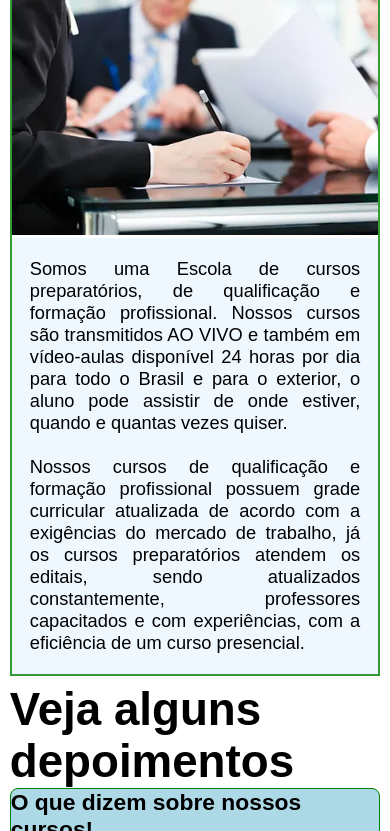
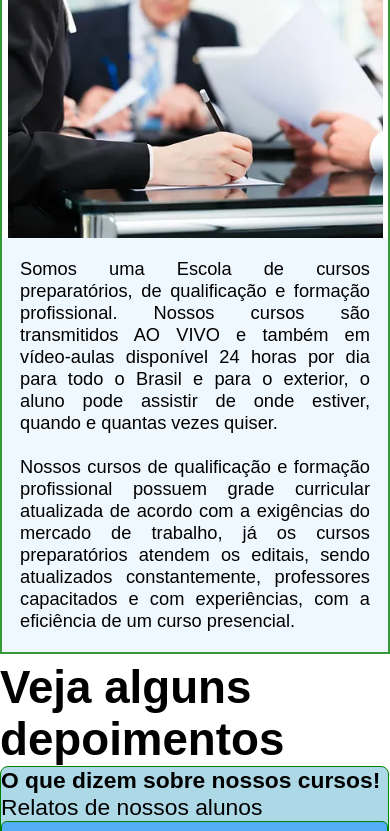
Before and after one commit to elioenaioliveira/on, a plain HTML site: page index.html in a window 390 px wide. Shown: the part 217-1048 px from the top of the page. Drawn offline with nearby package versions, Linux system fonts and the light colour scheme.

Commit message:
Update style2.css

```diff
--- a/style2.css
+++ b/style2.css
@@ -2,7 +2,7 @@
 
 @media screen and (max-width: 768px) {
     body{
-        width: 95%;
+        width: 100%;
         margin: auto;
 
     }
@@ -67,4 +67,5 @@
         display: block;
         width: 100%;
     }
+    div.
 }
```
